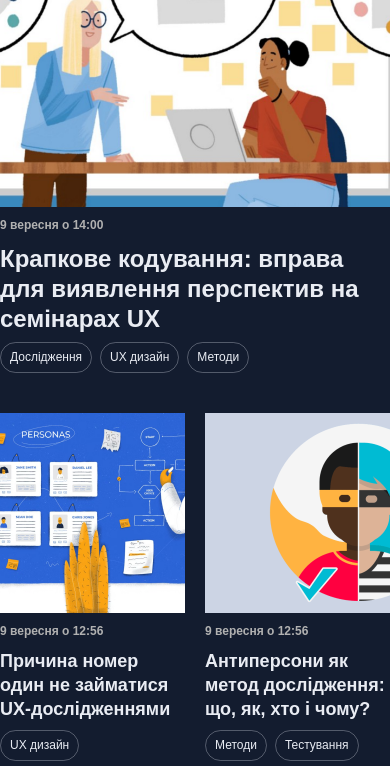
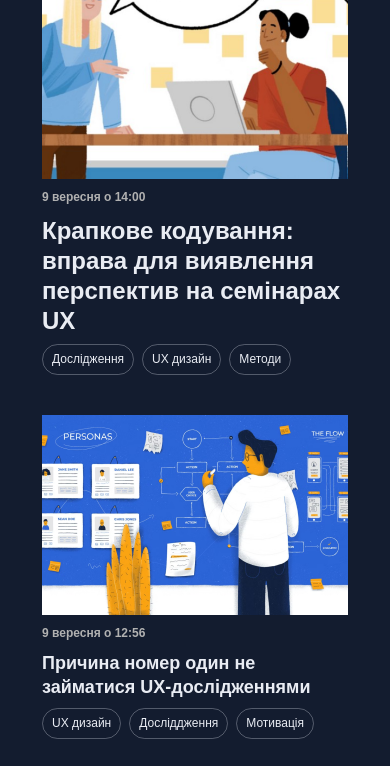
Before and after one commit to kotter-man/Progect_3, a website: page Index.html in a window 390 px wide. Shown: the part 247-1013 px from the top of the page. Drawn offline with Linux system fonts and the light colour scheme.

Commit message:
=media screen 768

```diff
--- a/src/style.scss
+++ b/src/style.scss
@@ -315,7 +315,14 @@ a {
 
             .article-grid {
                 padding-top: 29px;
-                padding-bottom: 32px;
+                margin-bottom: 32px;
+
+                article {
+
+                    .article-image {
+                        background-size: cover;
+                    }
+                }
             }
 
 
@@ -341,6 +348,64 @@ a {
                 }
             }
 
+
     }
 
 }
+
+@media screen and (max-width: 768px) {
+
+    .container {
+        max-width: 306px;
+    }
+
+    .app {
+        padding-top: 50px;
+        padding-bottom: 52px;
+    }
+
+    .section-grid {
+        display: block;
+        margin: 0;
+
+            .article-grid {
+                display: block;
+                padding-top: 32px;
+                padding-bottom: 64px;
+
+                article {
+                    margin-bottom: 40px;
+
+                    .article-image {
+                        background-size: cover;
+                    }
+                }
+            }
+
+
+        // .section-header.sticky {
+        //     background-color:#131C2F;
+        //     box-shadow: 0px 9px 17px rgba(0, 0, 0, 0.25);
+        //     padding-top: 29px;
+        //     padding-bottom: 26px;
+        //     position: sticky;
+        //     top: 81px;
+        //     z-index: 70;
+        //     margin: 0 calc((100% - 100vw) / 2 + 9px);
+        // }
+
+            &:first-child {
+                padding-top: 29px;
+            }
+
+            &:last-child {
+
+                .article-grid {
+                    padding-bottom: 0;
+                }
+            }
+
+
+    }
+
+}
```
Also changed, not shown: styles/style.css, 1 other file.
